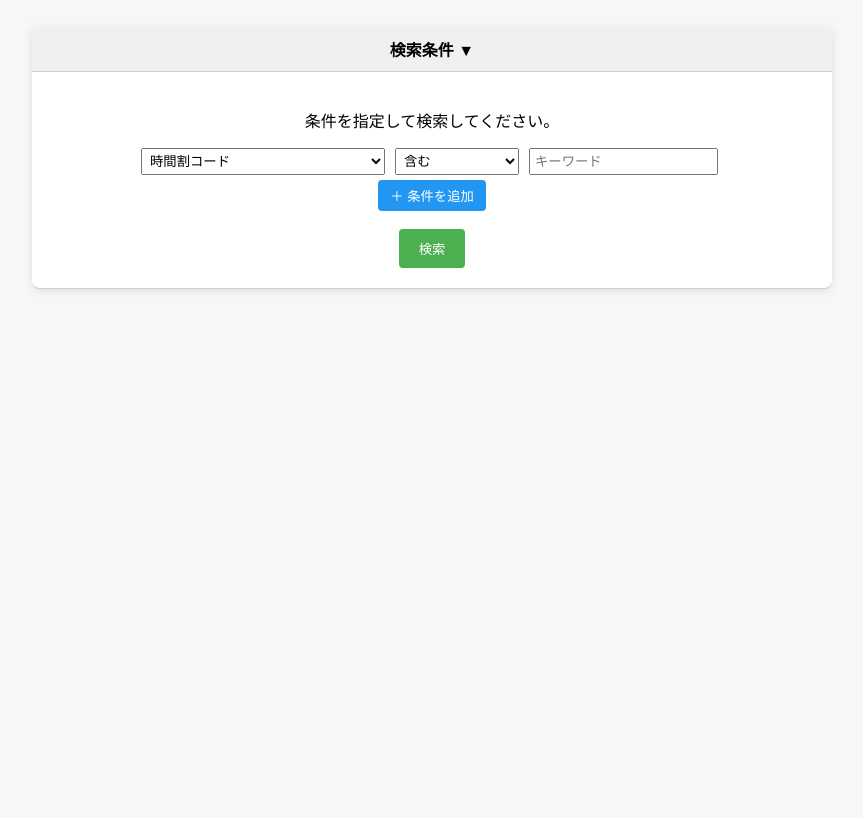
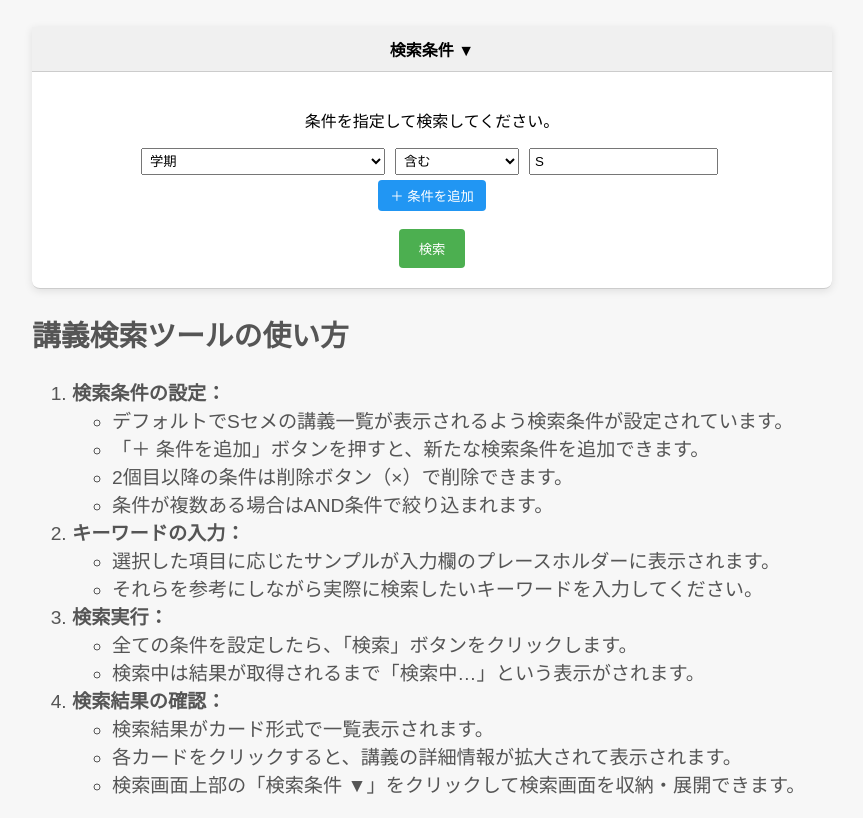
Before and after one commit to kirehash-p/ut-syllabus, a plain HTML site: page index.html in a window 1280 px wide. Shown: the part 88-906 px from the top of the page, without its empty margins (208-1071 px from the left). Before the commit the page ends 800 px from the top, so only its background shows below. Drawn offline with Linux system fonts and the light colour scheme.

Commit message:
使い方説明の追加

```diff
--- a/index.css
+++ b/index.css
@@ -8,6 +8,13 @@ h1 {
   color: #333;
   margin-bottom: 30px;
   font-size: 2.5em;
+}
+.instruction {
+  display: block;
+  margin: 20px auto;
+  max-width: 800px;
+  font-size: 1.2em;
+  color: #555;
 }
 #searchBar {
   position: sticky;
--- a/index.html
+++ b/index.html
@@ -20,12 +20,53 @@
       </form>
     </div>
     <div id="content">
-      <div id="result"></div>
+      <div id="result">
+        <div class="instruction">
+          <h2>講義検索ツールの使い方</h2>
+          <ol>
+            <li>
+              <strong>検索条件の設定：</strong>
+              <ul>
+                <li>デフォルトでSセメの講義一覧が表示されるよう検索条件が設定されています。</li>
+                <li>「＋ 条件を追加」ボタンを押すと、新たな検索条件を追加できます。</li>
+                <li>2個目以降の条件は削除ボタン（×）で削除できます。</li>
+                <li>条件が複数ある場合はAND条件で絞り込まれます。</li>
+              </ul>
+            </li>
+            <li>
+              <strong>キーワードの入力：</strong>
+              <ul>
+                <li>選択した項目に応じたサンプルが入力欄のプレースホルダーに表示されます。</li>
+                <li>それらを参考にしながら実際に検索したいキーワードを入力してください。</li>
+              </ul>
+            </li>
+            <li>
+              <strong>検索実行：</strong>
+              <ul>
+                <li>全ての条件を設定したら、「検索」ボタンをクリックします。</li>
+                <li>検索中は結果が取得されるまで「検索中…」という表示がされます。</li>
+              </ul>
+            </li>
+            <li>
+              <strong>検索結果の確認：</strong>
+              <ul>
+                <li>検索結果がカード形式で一覧表示されます。</li>
+                <li>各カードをクリックすると、講義の詳細情報が拡大されて表示されます。</li>
+                <li>検索画面上部の「検索条件 ▼」をクリックして検索画面を収納・展開できます。</li>
+              </ul>
+            </li>
+          </ol>
+        </div>
+      </div>
     </div>
     <div id="modal" class="modal"></div>
     <script>
       const GAS_API_URL =
         "https://script.google.com/macros/s/AKfycbzZu84dV89NImVHmcJ2kCFHd1tgJ8SSzxxpqyeMEAu4-d_IIBMPNKVSkfpXiJaT76Nz/exec";
+
+      const DEFAULT_FILTERS = [
+        { column: "学期", type: "include", keyword: "S" },
+      ]
 
       const columns = [
         "時間割コード",
@@ -57,11 +98,12 @@
         "成績評価方法": "Ex. 試験 / レポート / 出席"
       };
 
-      function addFilterRow() {
+      function addFilterRow(defaults = {}) {
         const container = document.getElementById("filterContainer");
         const rowDiv = document.createElement("div");
         rowDiv.className = "filter-row";
 
+        // カラム選択
         const selectColumn = document.createElement("select");
         selectColumn.name = "column";
         columns.forEach(col => {
@@ -70,32 +112,36 @@
           option.text = col;
           selectColumn.appendChild(option);
         });
+        // defaults.column が指定されていればそれをセット
+        selectColumn.value = defaults.column || columns[0];
         rowDiv.appendChild(selectColumn);
 
+        // 条件選択
         const selectCondition = document.createElement("select");
         selectCondition.name = "condition";
-        let optInclude = document.createElement("option");
-        optInclude.value = "include";
-        optInclude.text = "含む";
-        let optExclude = document.createElement("option");
-        optExclude.value = "exclude";
-        optExclude.text = "含まれていない";
-        selectCondition.appendChild(optInclude);
-        selectCondition.appendChild(optExclude);
+        [["include", "含む"], ["exclude", "含まれていない"]].forEach(([val, text]) => {
+          let opt = document.createElement("option");
+          opt.value = val;
+          opt.text = text;
+          selectCondition.appendChild(opt);
+        });
+        selectCondition.value = defaults.condition || "include";
         rowDiv.appendChild(selectCondition);
 
+        // キーワード入力
         const inputKeyword = document.createElement("input");
         inputKeyword.type = "text";
         inputKeyword.name = "keyword";
-        inputKeyword.placeholder =
-          placeholderMapping[selectColumn.value] || "キーワード";
+        inputKeyword.placeholder = placeholderMapping[selectColumn.value] || "キーワード";
+        inputKeyword.value = defaults.keyword || "";
         rowDiv.appendChild(inputKeyword);
 
+        // カラム変更時にプレースホルダーを更新
         selectColumn.addEventListener("change", function () {
-          inputKeyword.placeholder =
-            placeholderMapping[this.value] || "キーワード";
+          inputKeyword.placeholder = placeholderMapping[this.value] || "キーワード";
         });
 
+        // 複数条件の場合は削除ボタンを追加
         if (document.getElementsByClassName("filter-row").length > 0) {
           let removeBtn = document.createElement("button");
           removeBtn.type = "button";
@@ -103,11 +149,16 @@
           removeBtn.onclick = () => rowDiv.remove();
           rowDiv.appendChild(removeBtn);
         }
+
         container.appendChild(rowDiv);
       }
 
       window.onload = function () {
-        addFilterRow();
+        if (DEFAULT_FILTERS.length > 0) {
+          DEFAULT_FILTERS.forEach(filter => addFilterRow(filter));
+        } else {
+          addFilterRow();
+        }
         const toggle = document.getElementById("searchBarToggle");
         const filterForm = document.getElementById("filterForm");
         toggle.addEventListener("click", function (e) {
```
